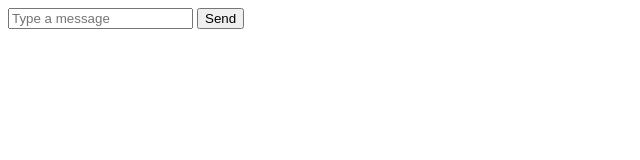
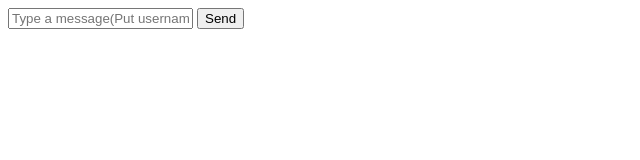
Before and after one commit to KautilyaK2/chatnow, a plain HTML site: page index.html in a window 1280 px wide. Shown: the full height of the page, 0-640 px from the left. Drawn offline with Linux system fonts and the light colour scheme.

Commit message:
Update index.html

```diff
--- a/index.html
+++ b/index.html
@@ -6,7 +6,7 @@
     <title>WebSocket Client</title>
 </head>
 <body>
-    <input type="text" id="messageInput" placeholder="Type a message">
+    <input type="text" id="messageInput" placeholder="Type a message(Put username at start)">
     <button onclick="sendMessage()">Send</button>
     <div id="output"></div>
 
```
